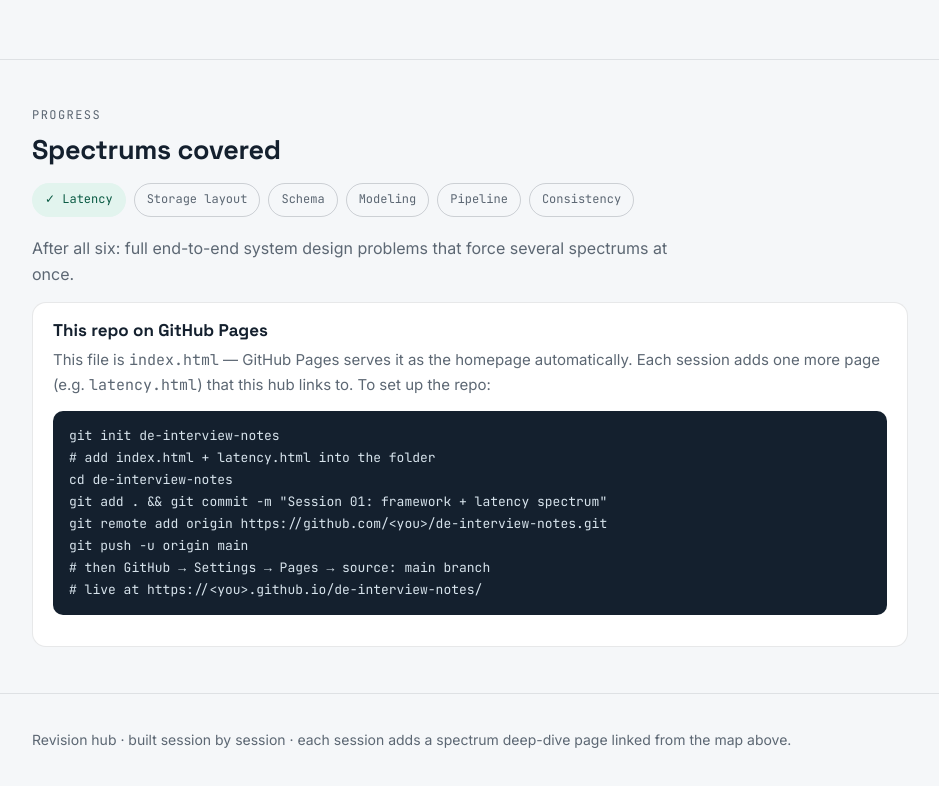
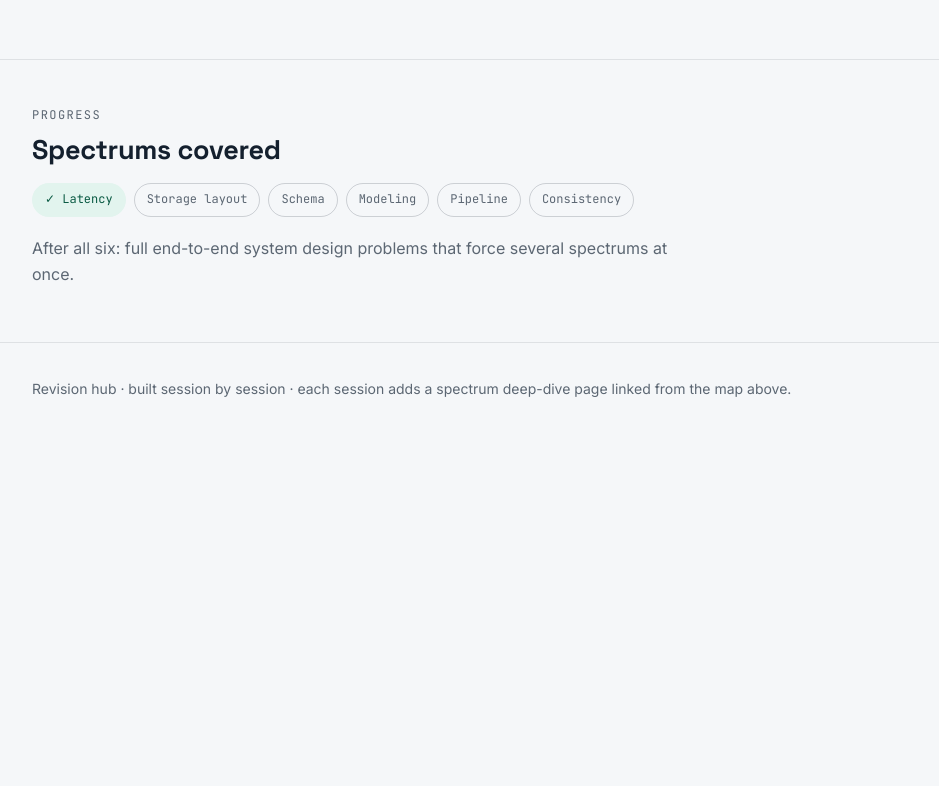
Before and after one commit to pratiksha-sawant/System-Design, a plain HTML site: page index.html in a window 1280 px wide. Shown: the part 3634-4420 px from the top of the page, without its empty margins (170-1109 px from the left). After the commit the page ends 4094 px from the top, so only its background shows below. Drawn offline with Linux system fonts and the light colour scheme.

Commit message:
Remove GitHub Pages setup instructions from index
No longer needed now that the repo is live.

Co-Authored-By: Claude Sonnet 4.6 <noreply@anthropic.com>

```diff
--- a/index.html
+++ b/index.html
@@ -236,18 +236,6 @@
     </div>
     <p class="lead">After all six: full end-to-end system design problems that force several spectrums at once.</p>
 
-    <div class="gh">
-      <h3 style="font-size:17px; margin-bottom:8px">This repo on GitHub Pages</h3>
-      <p style="margin:0 0 4px; font-size:15px; color:var(--muted)">This file is <code>index.html</code> — GitHub Pages serves it as the homepage automatically. Each session adds one more page (e.g. <code>latency.html</code>) that this hub links to. To set up the repo:</p>
-      <pre>git init de-interview-notes
-# add index.html + latency.html into the folder
-cd de-interview-notes
-git add . && git commit -m "Session 01: framework + latency spectrum"
-git remote add origin https://github.com/&lt;you&gt;/de-interview-notes.git
-git push -u origin main
-# then GitHub → Settings → Pages → source: main branch
-# live at https://&lt;you&gt;.github.io/de-interview-notes/</pre>
-    </div>
   </div>
 </section>
 
```
